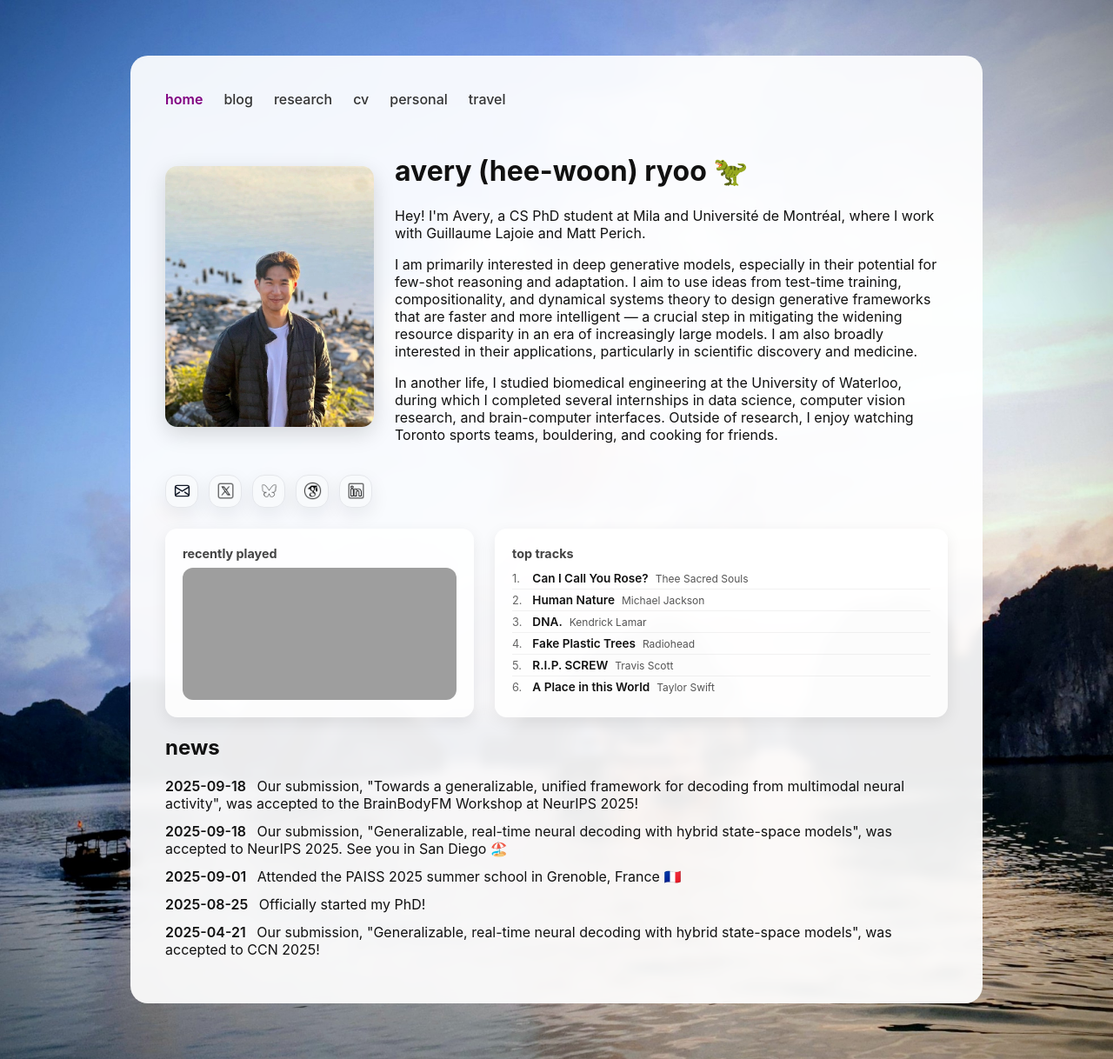
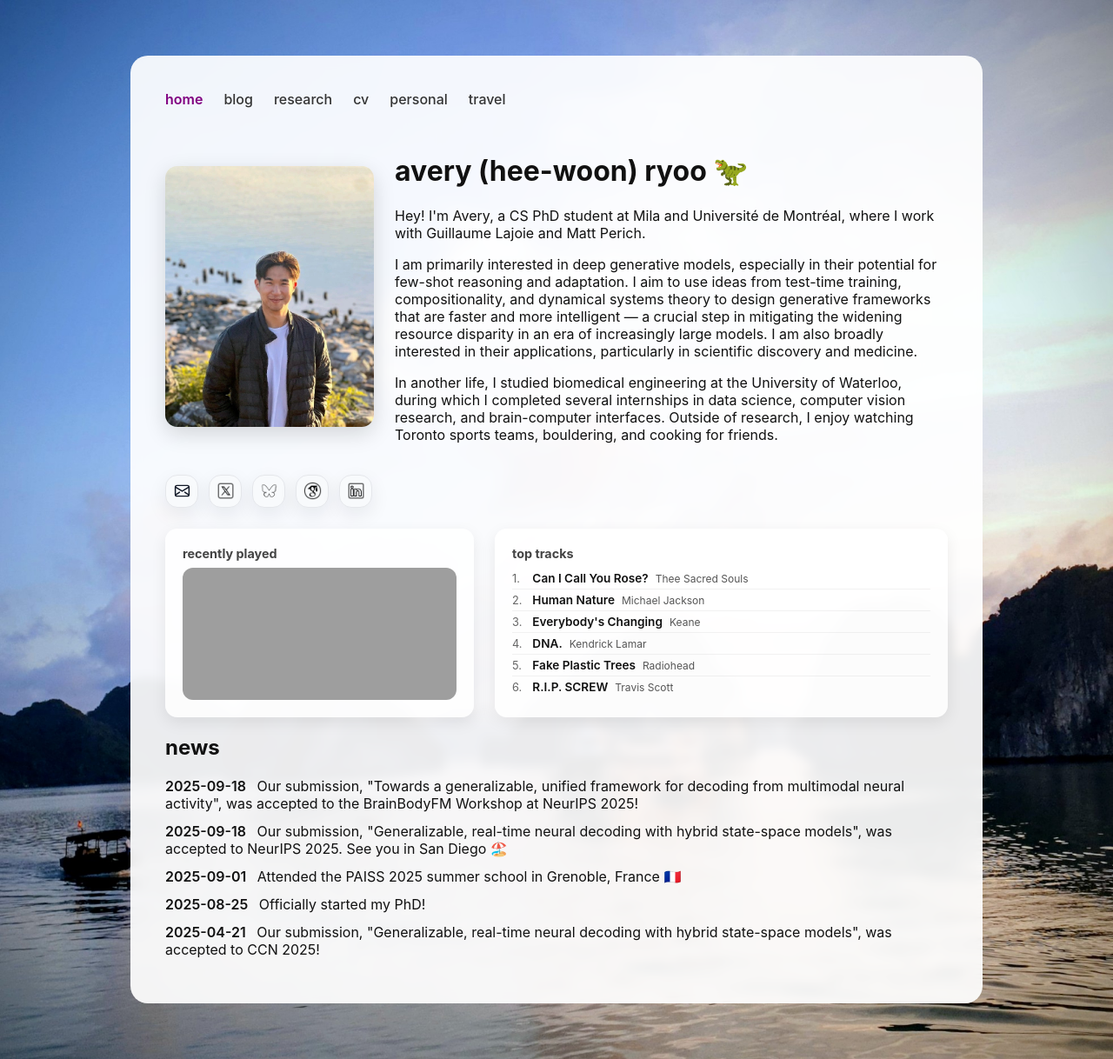
Before and after one commit to averyryoo/averyryoo.github.io, a Jekyll site: the page built from index.md, in a window 1280 px wide. Shown: the whole page at 87% size. Built offline with Jekyll 4.4.1, drawn with Linux system fonts in a browser that asks for light colours; grey boxes are pictures that could not be loaded.

Commit message:
chore: update spotify data

```diff
--- a/_data/spotify.yml
+++ b/_data/spotify.yml
@@ -12,6 +12,9 @@ top_tracks:
 - artist: Michael Jackson
   track: Human Nature
   url: https://open.spotify.com/track/4cgjA7B4fJBHyB9Ya2bu0t
+- artist: Keane
+  track: Everybody's Changing
+  url: https://open.spotify.com/track/5hkdfA87RZvNaxl6XiveOA
 - artist: Kendrick Lamar
   track: DNA.
   url: https://open.spotify.com/track/6HZILIRieu8S0iqY8kIKhj
@@ -21,7 +24,4 @@ top_tracks:
 - artist: Travis Scott
   track: R.I.P. SCREW
   url: https://open.spotify.com/track/4SZepBIPDRwPaHIjAKwRDb
-- artist: Taylor Swift
-  track: A Place in this World
-  url: https://open.spotify.com/track/0be2GMLqyJKvlMVimVRl9z
-updated_at: 2026-07-07 08:20 UTC
+updated_at: 2026-07-07 11:23 UTC
```
